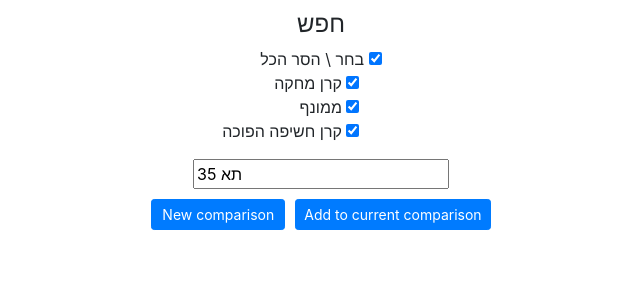
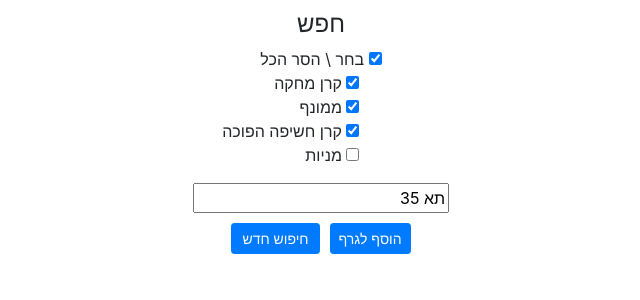
Before and after one commit to nitsan57/stock, a React (Create React App) app: page / in a window 1280 px wide. Shown: the top 300 px of the page, without its empty margins (319-959 px from the left). Built offline with nearby package versions, Linux system fonts and the light colour scheme; what react-plotly.js would draw is missing.

Commit message:
[Cosmetics]

```diff
--- a/src/graph/Graph.js
+++ b/src/graph/Graph.js
@@ -277,7 +277,6 @@ class Graph extends React.Component {
 						data={this.state.data}
 						layout={{
 							autosize: true,
-							title: 'Stock graph',
 							yaxis: { tickformat: ',.0%' },
 							responsive: true,
 						}}
--- a/src/search_bar/Search.js
+++ b/src/search_bar/Search.js
@@ -27,6 +27,7 @@ class Search extends React.Component {
 				{ key: 1, value: 'קרן מחקה', isChecked: true },
 				{ key: 2, value: 'ממונף', isChecked: true },
 				{ key: 3, value: 'קרן חשיפה הפוכה', isChecked: true },
+				{ key: 4, value: 'מניות', isChecked: false },
 			],
 			search_all: true,
 		};
@@ -294,7 +295,7 @@ class Search extends React.Component {
 							return <CheckBox  handleCheckChieldElement={this.handleCheckChieldElement} idkey={option.key} {...option} />;
 						})}
 					</ul>
-					<input value={this.state.search_keyword} onChange={this.handleInputChange} />
+					<input style={{ textAlign: 'right'}} value={this.state.search_keyword} onChange={this.handleInputChange} />
 				</form>
 				<div
 					style={{
@@ -312,10 +313,10 @@ class Search extends React.Component {
 						size="sm"
 						onClick={this.clearSearch}
 					>
-						New comparison
+						חיפוש חדש
 					</Button>
 					<Button variant="primary" size="sm" onClick={this.addSearch}>
-						Add to current comparison
+						הוסף לגרף
 					</Button>
 				</div>
 				{loading}
```
